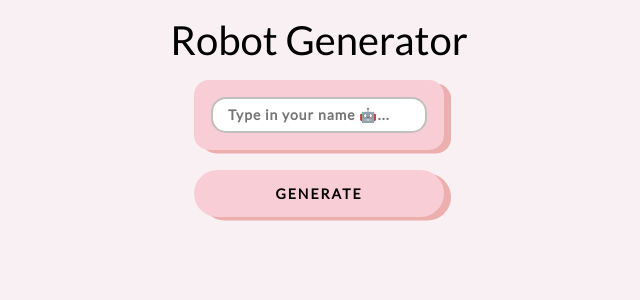
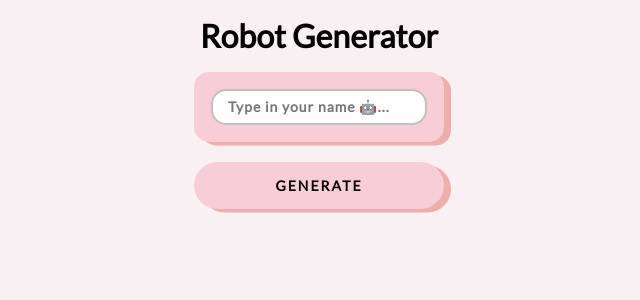
Before and after one commit to sumi419/robohash-app, a React (Create React App) app in the folder client/: page / in a window 1280 px wide. Shown: the top 300 px of the page, without its empty margins (321-961 px from the left). Built offline with nearby package versions, Linux system fonts and the light colour scheme.

Commit message:
🎨 Update Title CSS

```diff
--- a/client/src/styles/app.module.css
+++ b/client/src/styles/app.module.css
@@ -8,6 +8,7 @@
 
 .title {
   font-family: Lato;
-  font-size: 4rem;
+  font-size: 3.2rem;
+  font-weight: 800;
   margin-bottom: 2rem;
 }
```
